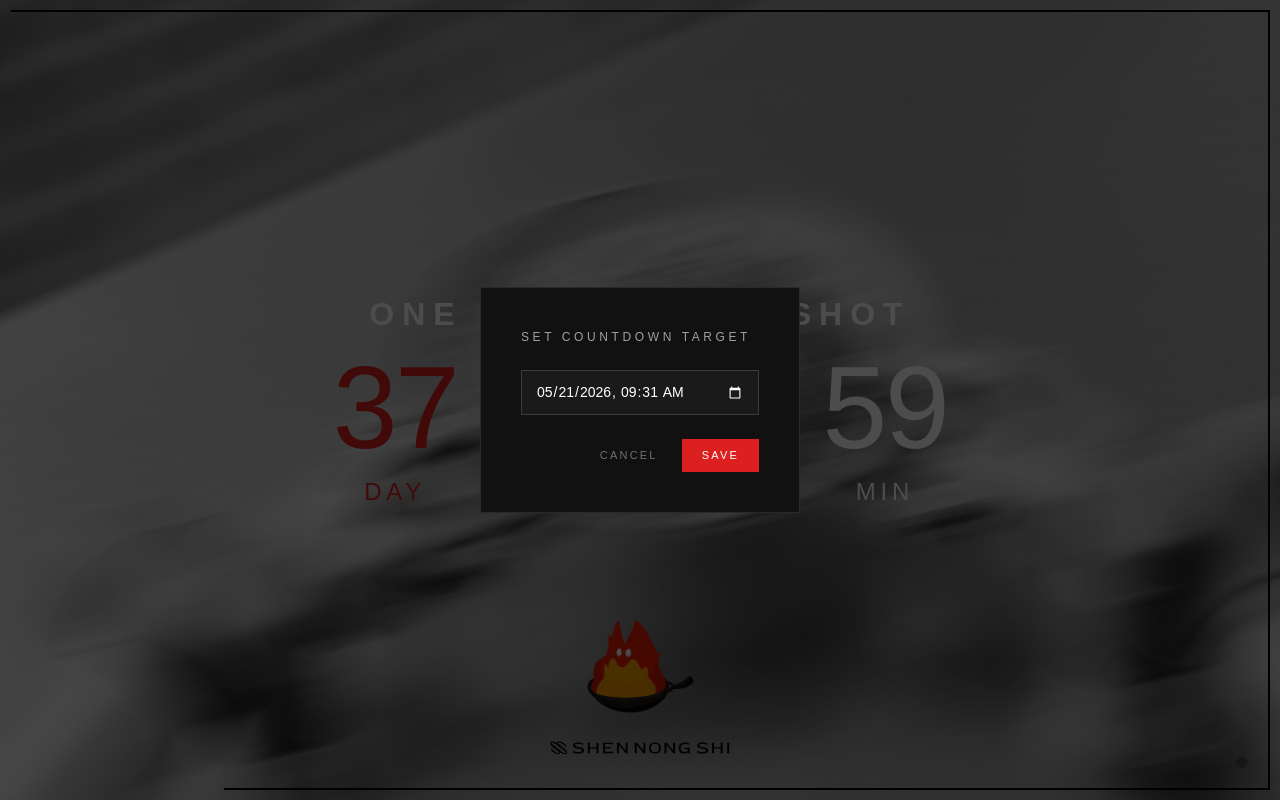
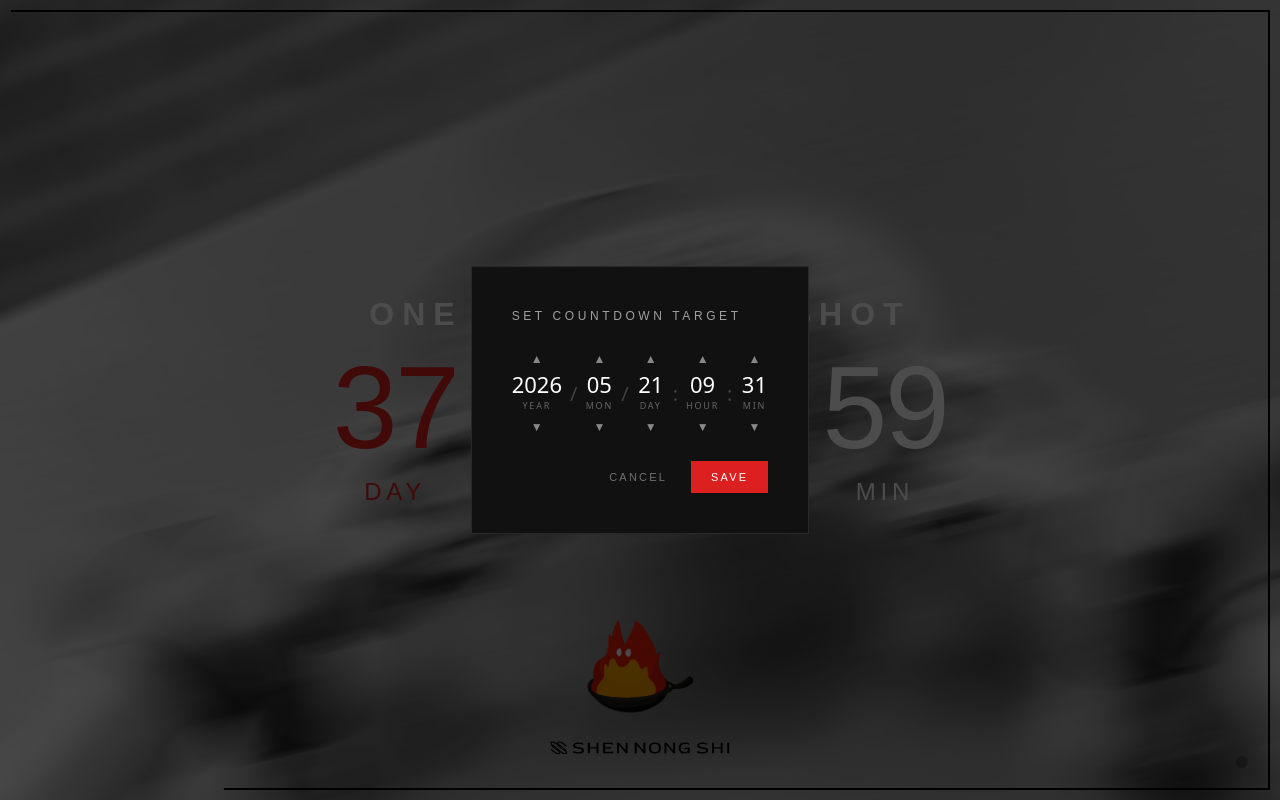
Before and after one commit to Flora-Tseng/countdown-demo, a React (Vite) app: page / in a window 1280 px wide. Both pictures are taken after a click on the button 1242 px from the left and 762 px from the top of the page. Built offline with nearby package versions, Linux system fonts and the light colour scheme; a web font is replaced by a local one.

Commit message:
replace datetime input with click spinner

```diff
--- a/src/App.jsx
+++ b/src/App.jsx
@@ -1,4 +1,65 @@
-import { useState, useEffect } from 'react'
+import { useState, useEffect, useCallback } from 'react'
+
+// ── 點按日期選擇器 ──────────────────────────────────────
+function SpinField({ label, value, onUp, onDown }) {
+  const btn = {
+    background: 'none', border: 'none', color: 'rgba(255,255,255,0.5)',
+    cursor: 'pointer', fontSize: '12px', lineHeight: 1, padding: '4px 8px',
+    fontFamily: 'inherit',
+  }
+  const hoverColor = 'rgba(255,255,255,0.9)'
+  return (
+    <div style={{ display: 'flex', flexDirection: 'column', alignItems: 'center', gap: '4px' }}>
+      <button
+        style={btn}
+        onMouseEnter={e => e.currentTarget.style.color = hoverColor}
+        onMouseLeave={e => e.currentTarget.style.color = 'rgba(255,255,255,0.5)'}
+        onClick={onUp}
+      >▲</button>
+      <div style={{ textAlign: 'center' }}>
+        <div style={{ fontSize: '22px', fontWeight: 400, color: '#fff', lineHeight: 1 }}>
+          {String(value).padStart(2, '0')}
+        </div>
+        <div style={{ fontSize: '9px', letterSpacing: '0.2em', color: 'rgba(255,255,255,0.35)', marginTop: '4px' }}>
+          {label}
+        </div>
+      </div>
+      <button
+        style={btn}
+        onMouseEnter={e => e.currentTarget.style.color = hoverColor}
+        onMouseLeave={e => e.currentTarget.style.color = 'rgba(255,255,255,0.5)'}
+        onClick={onDown}
+      >▼</button>
+    </div>
+  )
+}
+
+function DatePicker({ value, onChange }) {
+  const d = new Date(value || Date.now())
+  const set = (fn) => {
+    const nd = new Date(d)
+    fn(nd)
+    onChange(nd.getFullYear() + '-' +
+      String(nd.getMonth()+1).padStart(2,'0') + '-' +
+      String(nd.getDate()).padStart(2,'0') + 'T' +
+      String(nd.getHours()).padStart(2,'0') + ':' +
+      String(nd.getMinutes()).padStart(2,'0'))
+  }
+  const sep = <div style={{ color: 'rgba(255,255,255,0.2)', fontSize: '20px', paddingBottom: '28px' }}>:</div>
+  return (
+    <div style={{ display: 'flex', alignItems: 'flex-end', gap: '8px', justifyContent: 'center' }}>
+      <SpinField label="YEAR"  value={d.getFullYear()} onUp={() => set(n => n.setFullYear(n.getFullYear()+1))}  onDown={() => set(n => n.setFullYear(n.getFullYear()-1))} />
+      <div style={{ color: 'rgba(255,255,255,0.2)', fontSize: '20px', paddingBottom: '28px' }}>/</div>
+      <SpinField label="MON"   value={d.getMonth()+1}  onUp={() => set(n => n.setMonth(n.getMonth()+1))}        onDown={() => set(n => n.setMonth(n.getMonth()-1))} />
+      <div style={{ color: 'rgba(255,255,255,0.2)', fontSize: '20px', paddingBottom: '28px' }}>/</div>
+      <SpinField label="DAY"   value={d.getDate()}      onUp={() => set(n => n.setDate(n.getDate()+1))}          onDown={() => set(n => n.setDate(n.getDate()-1))} />
+      {sep}
+      <SpinField label="HOUR"  value={d.getHours()}     onUp={() => set(n => n.setHours(n.getHours()+1))}        onDown={() => set(n => n.setHours(n.getHours()-1))} />
+      {sep}
+      <SpinField label="MIN"   value={d.getMinutes()}   onUp={() => set(n => n.setMinutes(n.getMinutes()+1))}    onDown={() => set(n => n.setMinutes(n.getMinutes()-1))} />
+    </div>
+  )
+}
 import BorderProgress from './BorderProgress'
 
 const FONT = "'Red Rose', sans-serif"
@@ -210,21 +271,7 @@ export default function App() {
               Set Countdown Target
             </p>
 
-            <input
-              type="datetime-local"
-              value={inputVal}
-              onChange={e => setInputVal(e.target.value)}
-              style={{
-                background: '#1a1a1a',
-                border: '1px solid rgba(255,255,255,0.15)',
-                color: '#fff',
-                padding: '10px 14px',
-                fontFamily: FONT,
-                fontSize: '14px',
-                outline: 'none',
-                width: '100%',
-              }}
-            />
+            <DatePicker value={inputVal} onChange={setInputVal} />
 
             <div style={{ display: 'flex', gap: '12px', justifyContent: 'flex-end' }}>
               <button
```
